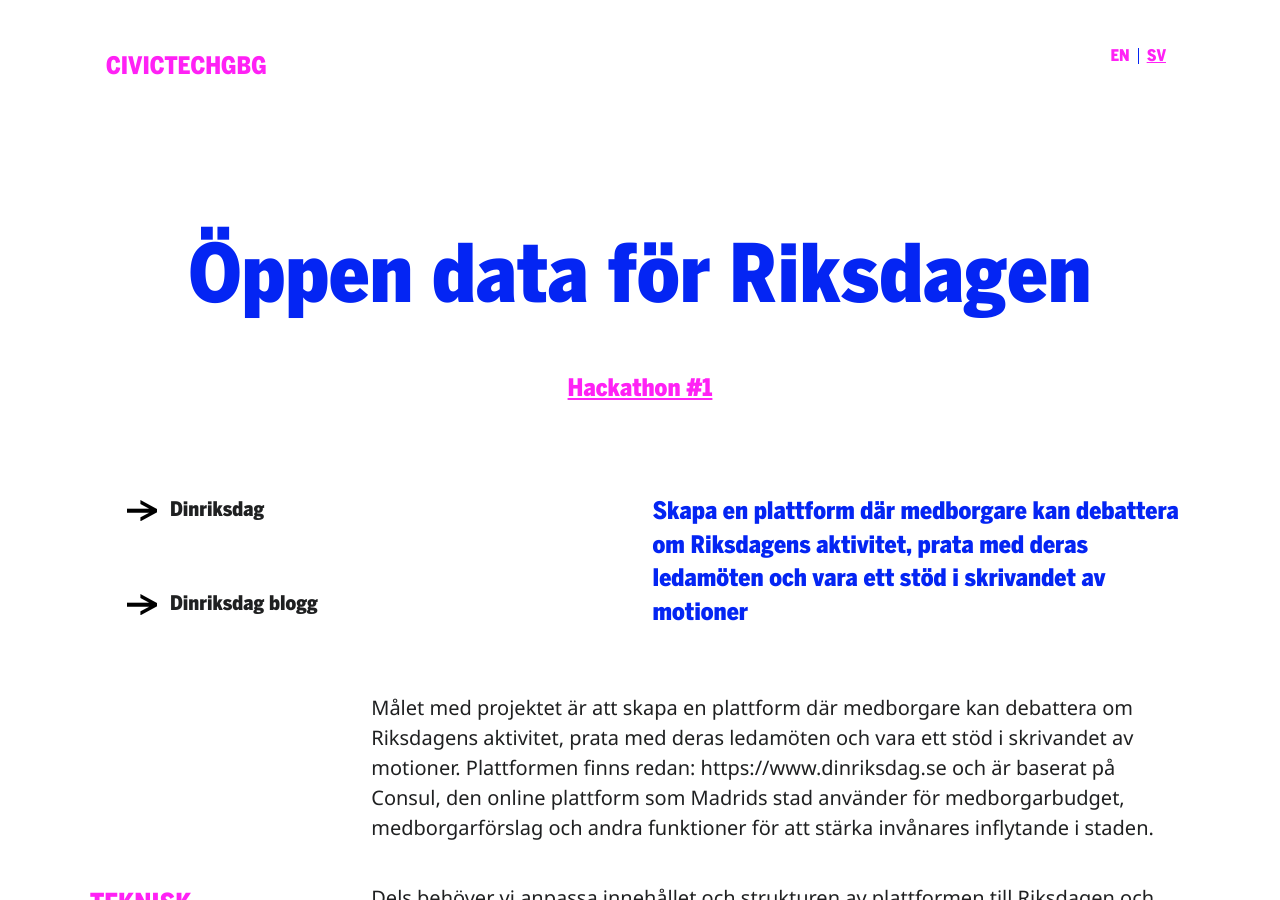
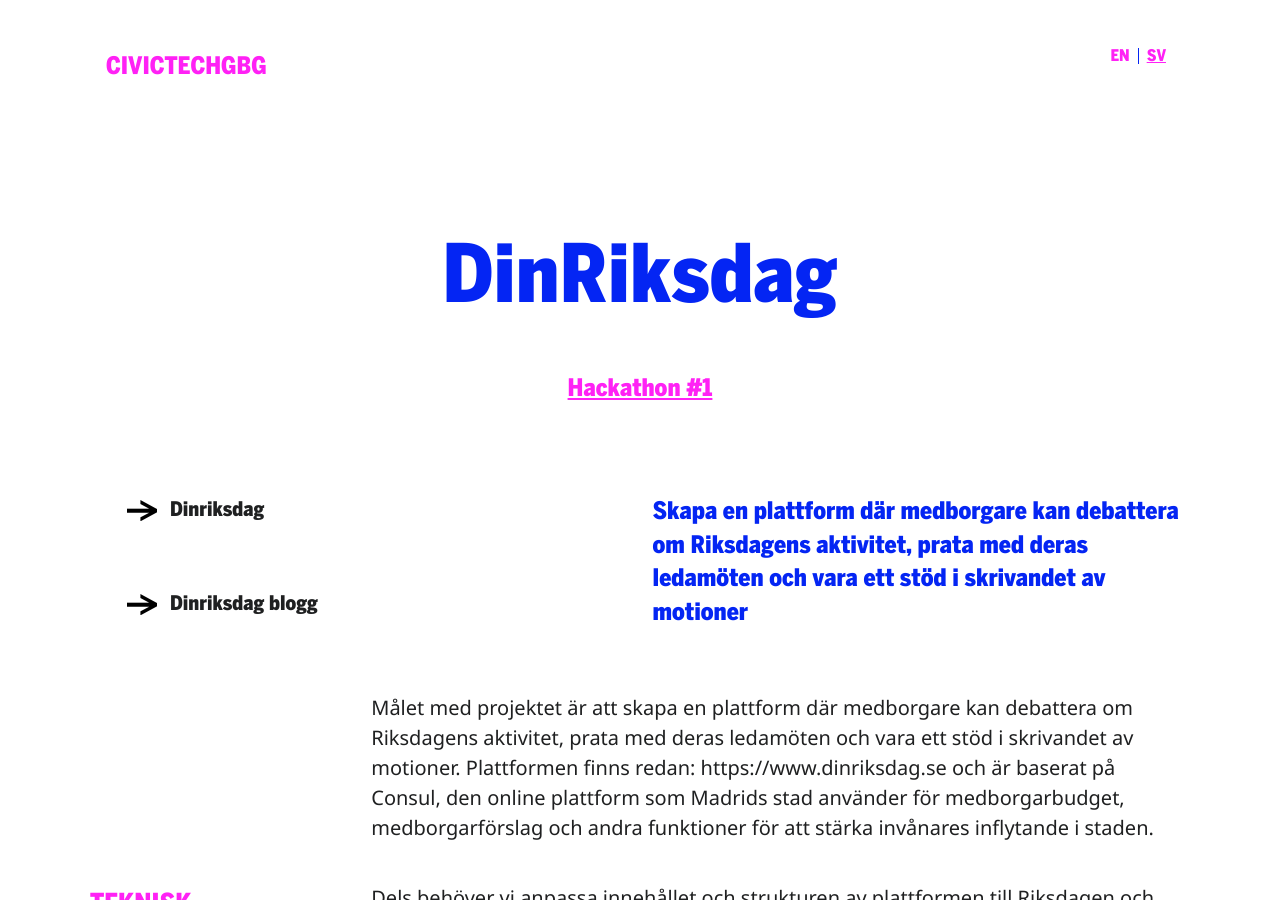
Before and after one commit to civictechsweden/civictech.se, a Jekyll site: the page built from _posts/2018-01-20-oppen-data-riksdagen.md, in a window 1280 px wide and 900 px high. Built offline with Jekyll 4.4.1, drawn with Linux system fonts in a browser that asks for light colours; nearby versions of some CDN libraries.

Commit message:
Updated Oppen Data Riksdagen

```diff
--- a/_posts/2018-01-20-oppen-data-riksdagen.md
+++ b/_posts/2018-01-20-oppen-data-riksdagen.md
@@ -1,5 +1,5 @@
 ---
-title: Öppen data för Riksdagen
+title: DinRiksdag
 date: 2018-01-20 00:00:00 +01:00
 categories:
 - Power to the people
```
